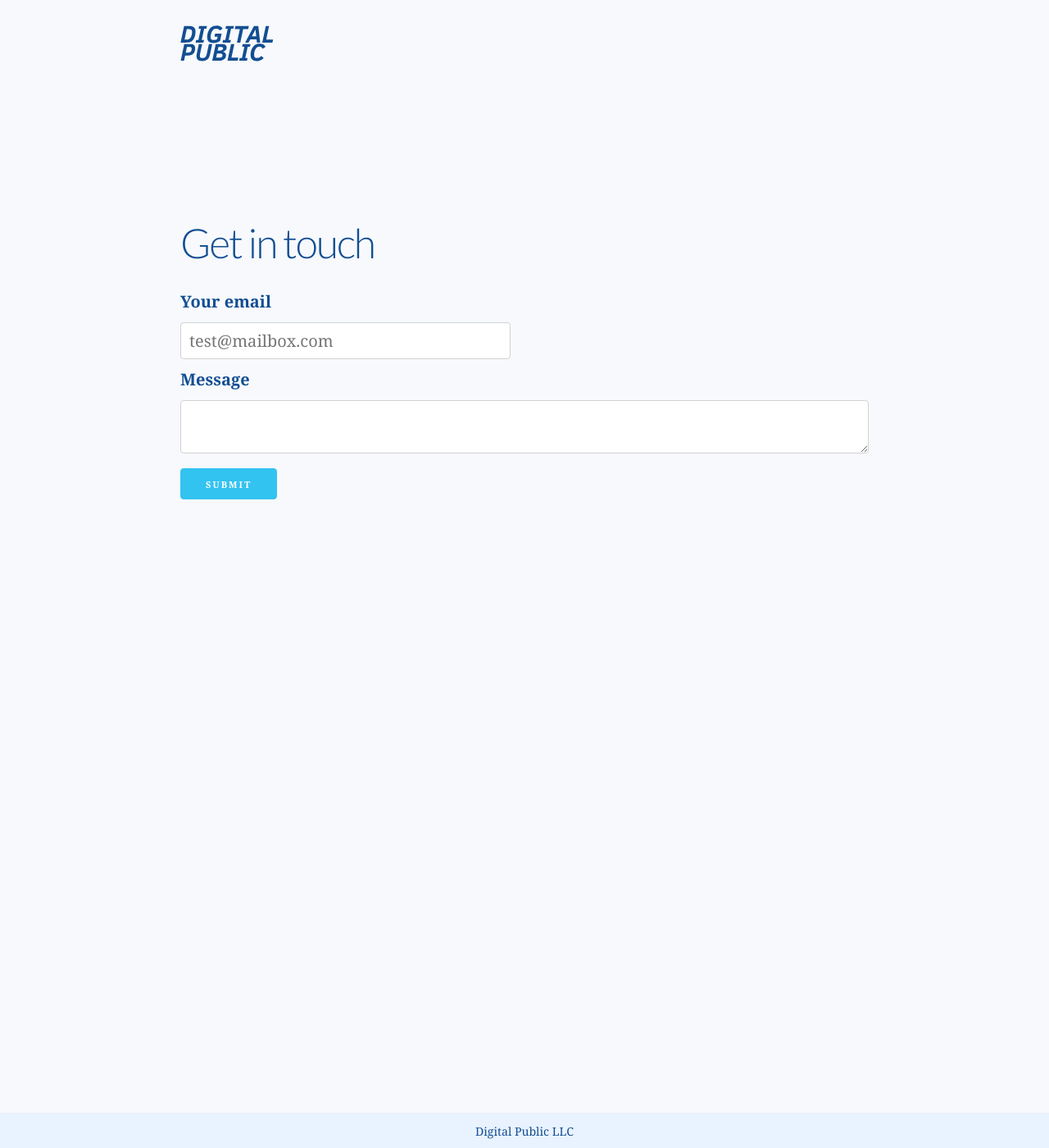
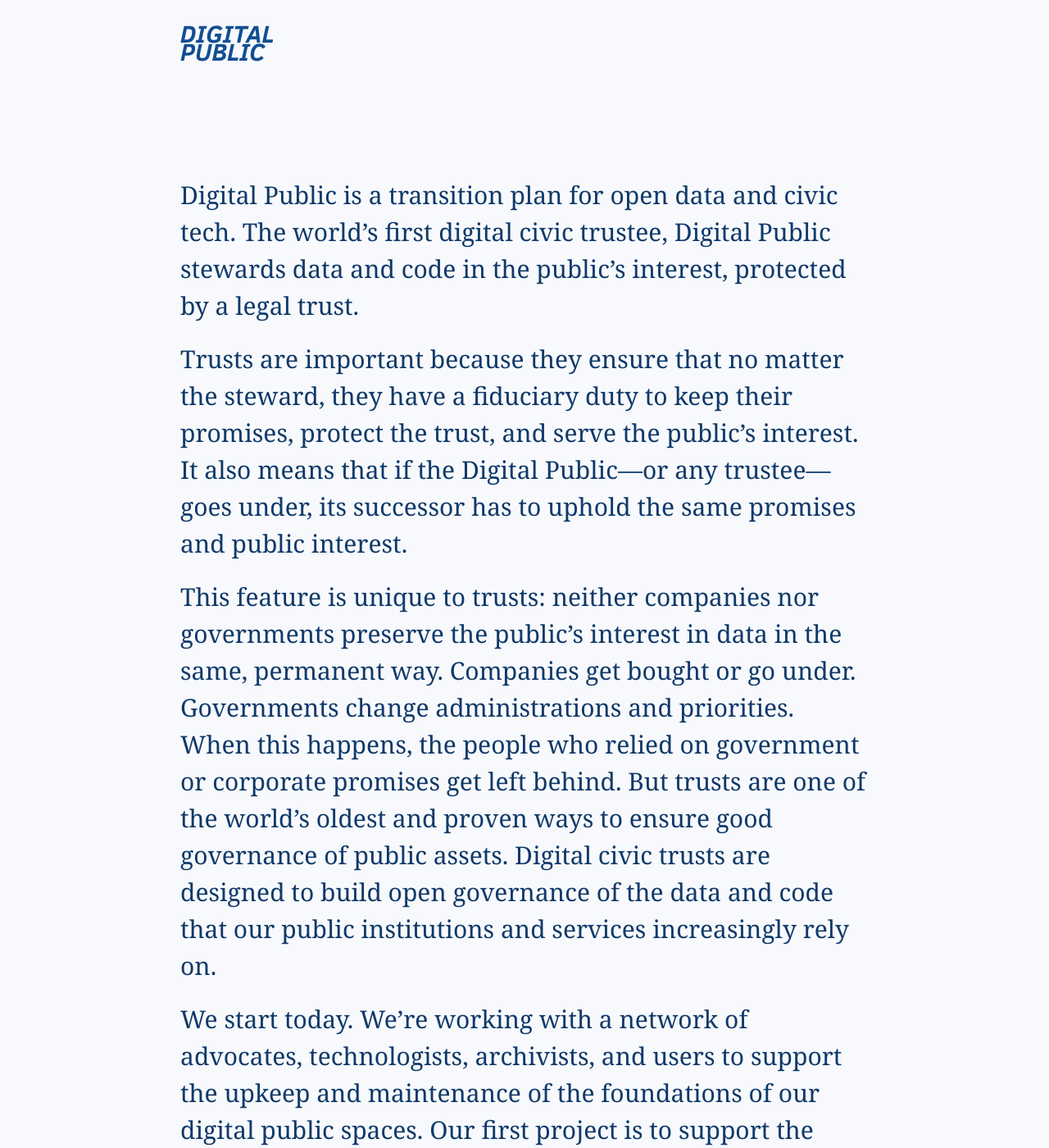
Before and after one commit to digitalpublic/digitalpublic.github.io, a Jekyll site: the page built from index.md, in a window 1280 px wide and 1400 px high. Shown: the whole window at 82% size. Built offline with Jekyll 4.4.1, drawn with Linux system fonts in a browser that asks for light colours; nearby versions of some CDN libraries; some of the changed text lies outside the part shown.

Commit message:
copy push

```diff
--- a/index.md
+++ b/index.md
@@ -3,9 +3,18 @@
 permalink: /
 title: ""
 ---
+Digital Public is a transition plan for open data and civic tech. The world’s first digital civic trustee, Digital Public stewards data and code in the public’s interest, protected by a legal trust.
+
+Trusts are important because they ensure that no matter the steward, they have a fiduciary duty to keep their promises, protect the trust, and serve the public’s interest. It also means that if the Digital Public—or any trustee—goes under, its successor has to uphold the same promises and public interest.
+
+This feature is unique to trusts: neither companies nor governments preserve the public’s interest in data in the same, permanent way. Companies get bought or go under. Governments change administrations and priorities. When this happens, the people who relied on government or corporate promises get left behind. But trusts are one of the world’s oldest and proven ways to ensure good governance of public assets. Digital civic trusts are designed to build open governance of the data and code that our public institutions and services increasingly rely on.
+
+We start today. We’re working with a network of advocates, technologists, archivists, and users to support the upkeep and maintenance of the foundations of our digital public spaces. Our first project is to support the organizations archiving, hosting, and relying on the US Government data taken down by the incoming administration. Our hope is that by focusing on the users and demand for data, we can begin to prioritize—and maybe even revive—the continuing production and maintenance of datasets that underpin our democracy.
+
+
 ## Get in touch
 
-<form action="https://formspree.io/keith.porcaro@gmail.com"
+<form action="https://formspree.io/keith.porcaro+trusts@gmail.com"
       method="POST">
   <div class="row">
     <div class="six columns">
```
